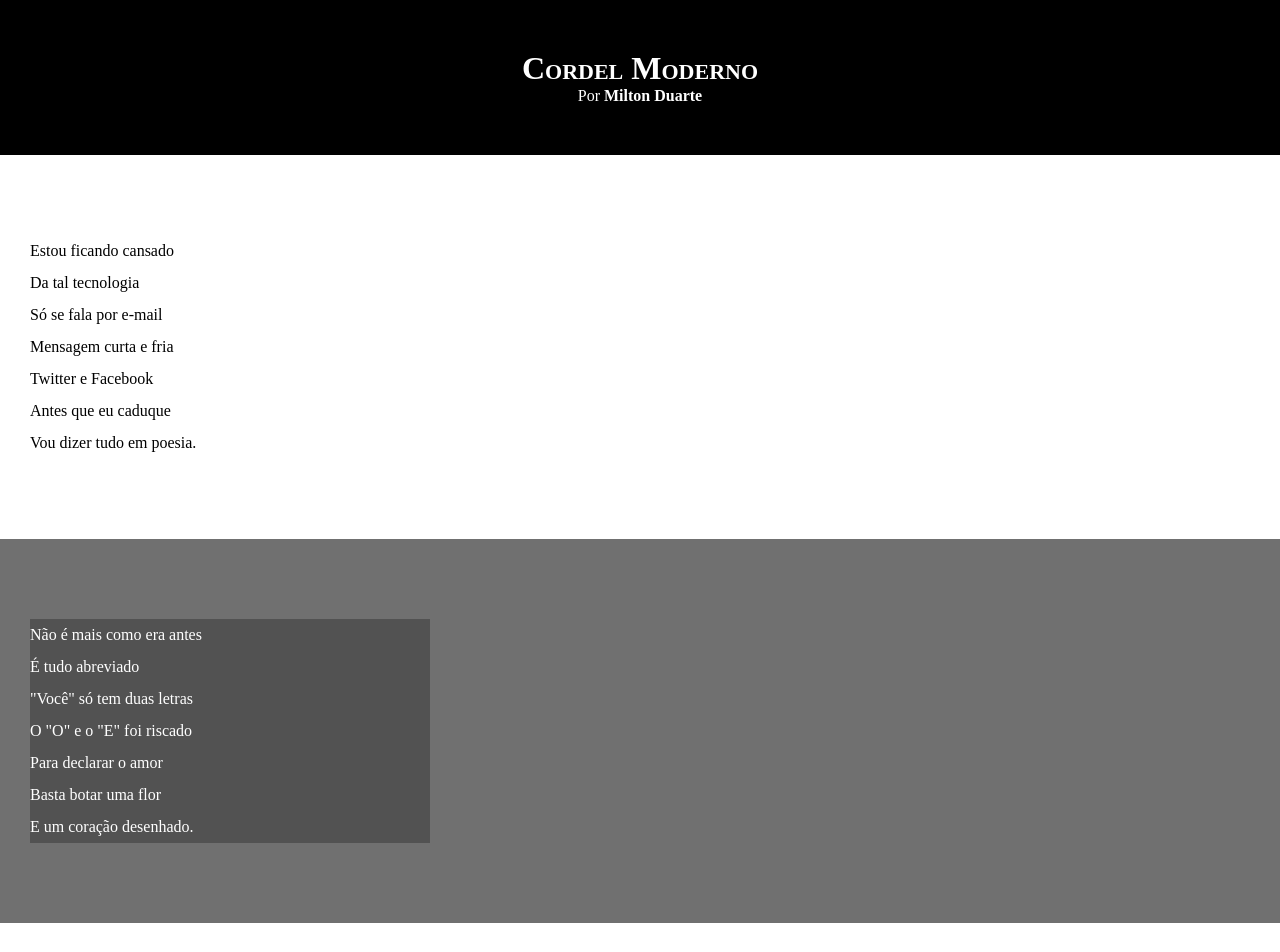
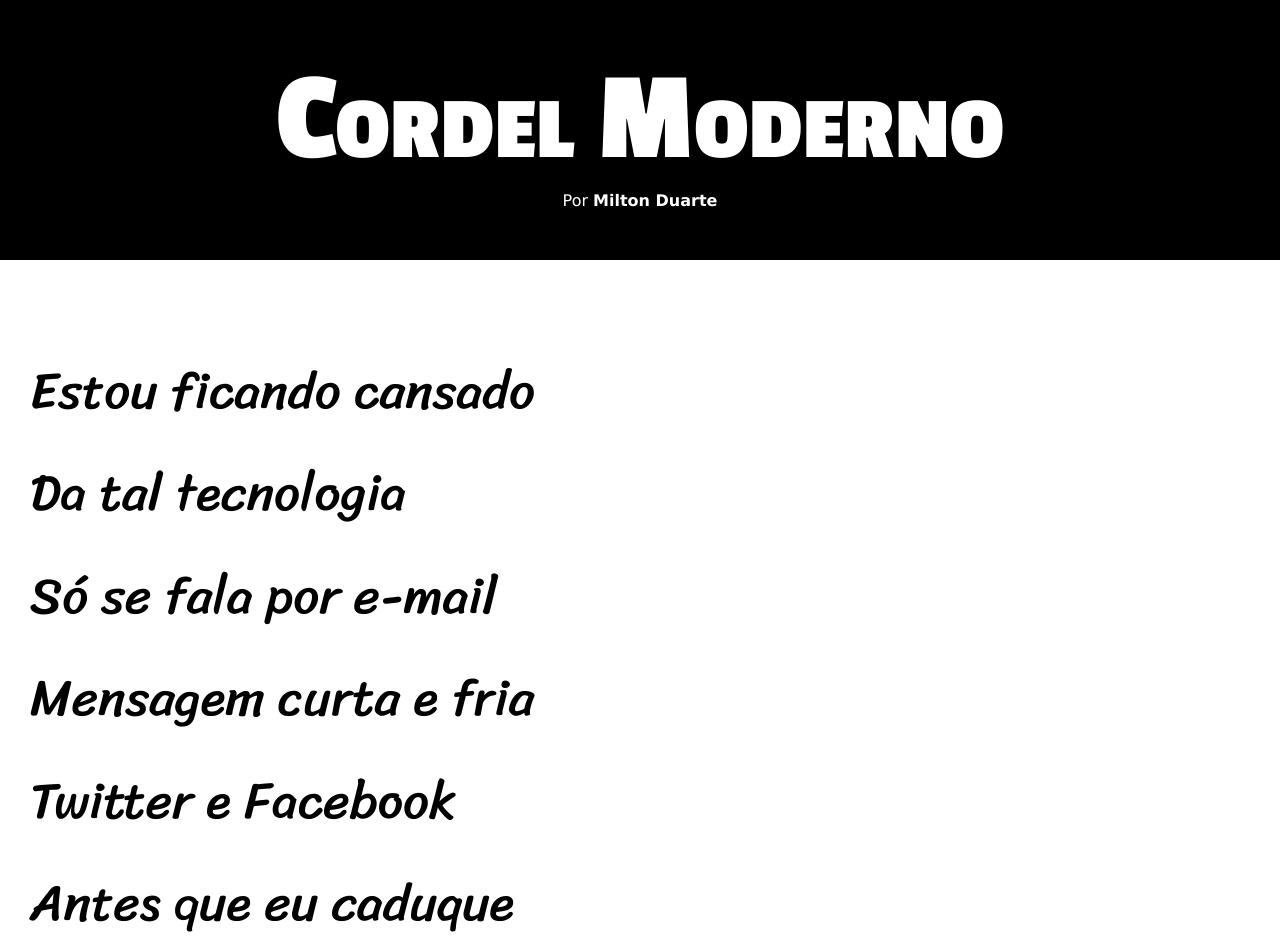
Before and after one commit to ProgCaetano/html-css, a plain HTML site: page Desafios/Desafio 12 cordel/index.html in a window 1280 px wide. Shown: the top 952 px of the page. Drawn offline with Linux system fonts and the light colour scheme.

Commit message:
atualizei estilo expansividade vh vw lineblock

```diff
--- a/Desafios/Desafio 12 cordel/estilo/style.css
+++ b/Desafios/Desafio 12 cordel/estilo/style.css
@@ -1,5 +1,13 @@
 @charset "UTF-8";
 
+@import url('https://fonts.googleapis.com/css2?family=Passion+One:wght@400;700;900&display=swap');
+@import url('https://fonts.googleapis.com/css2?family=Sriracha&display=swap');
+
+:root{
+    --fonte1: verdana, geneva, tahoma, sans-serif;
+    --font2: 'Passion One', cursive;
+    --font3: 'Sriracha', cursive;
+}
 
 *{
     margin: 0px;
@@ -9,6 +17,7 @@
 html,body{
     min-height: 100vh;
     background-color: darkgray;
+    font-family: var(--fonte1);
 }
 
 header{
@@ -20,6 +29,8 @@ header{
 header>h1{
     padding-top: 50px;
     font-variant: small-caps;
+    font-family: var(--font2);
+    font-size: 10vw;
 }
 
 header>p{
@@ -41,6 +52,8 @@ section{
     padding-bottom: 10vh;
     line-height: 2em;
     padding-left: 30px;
+    font-family: var(--font3);
+    font-size: 4vw;
 }
 
 section.normal{
@@ -54,8 +67,10 @@ section.imagem{
 }
 
 section.imagem>p{
-    background-color: rgba(0, 0, 0, 0.267);
-    width: 400px;
+    display: inline-block;
+    padding: 5px;
+    background-color: rgba(0, 0, 0, 0.486);
+
 }
 
 
```
